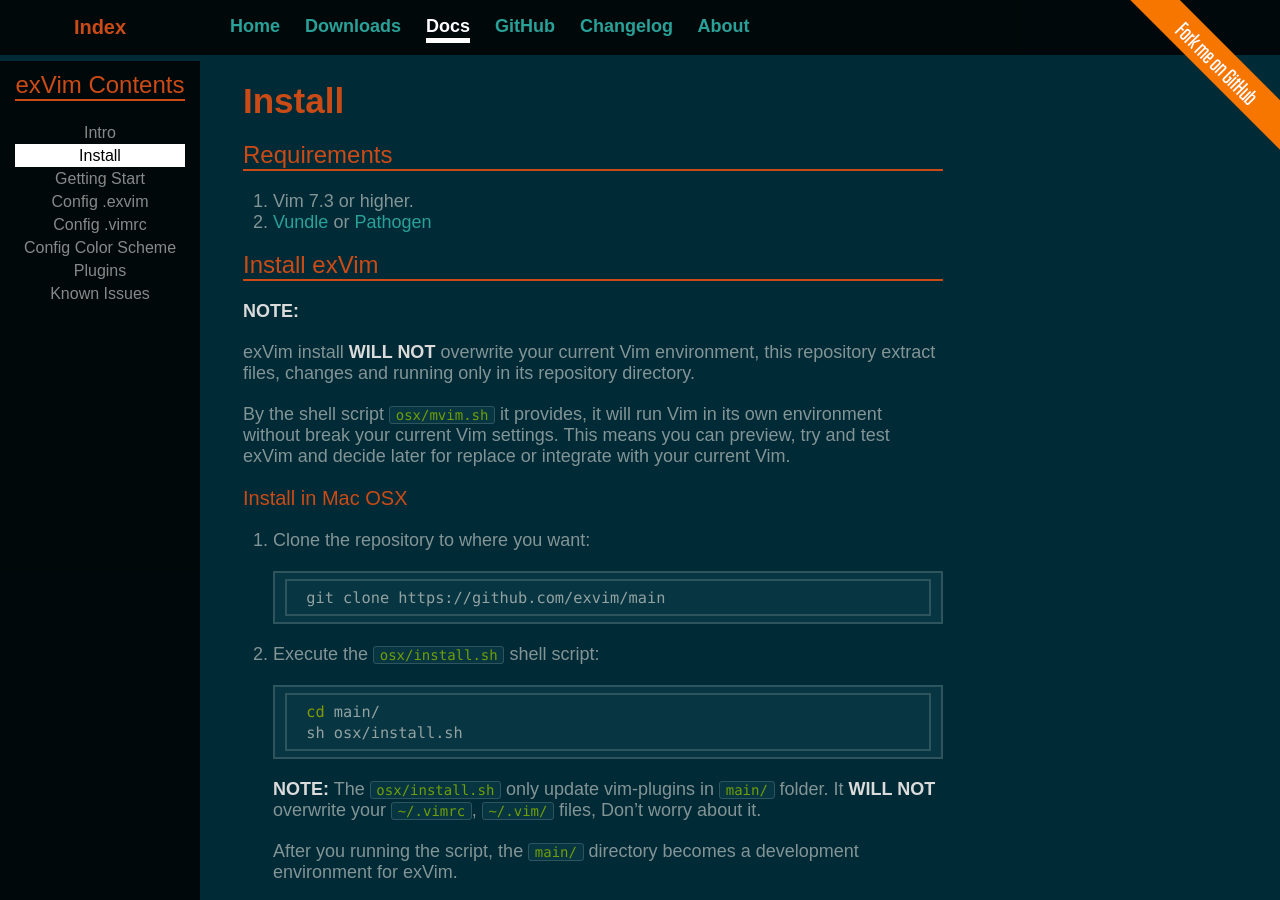
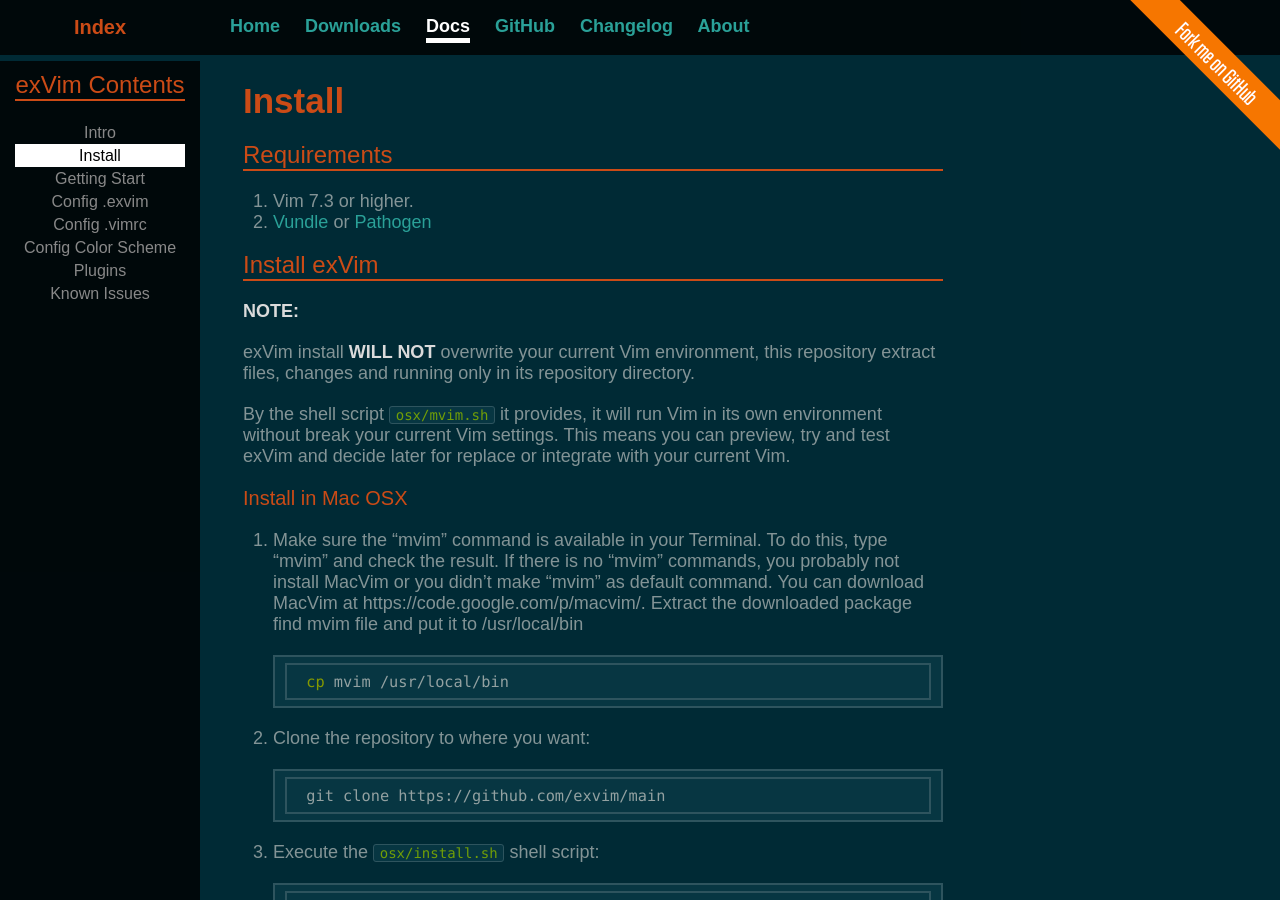
Before and after one commit to exvim/exvim.github.io, a Jekyll site: the page built from docs/install.md, in a window 1280 px wide and 900 px high. Built offline with Jekyll 4.4.1, drawn with Linux system fonts in a browser that asks for light colours; Markdown is read by kramdown in place of the engine named in the settings.

Commit message:
update command

````diff
--- a/docs/install.md
+++ b/docs/install.md
@@ -22,6 +22,16 @@
 and decide later for replace or integrate with your current Vim.
 
 ### Install in Mac OSX
+
+1. Make sure the "mvim" command is available in your Terminal. To do this, type "mvim"
+and check the result. If there is no "mvim" commands, you probably not install MacVim
+or you didn't make "mvim" as default command. You can download MacVim at
+https://code.google.com/p/macvim/. Extract the downloaded package find mvim file and put
+it to /usr/local/bin
+
+    ```bash
+    cp mvim /usr/local/bin
+    ```
 
 1. Clone the repository to where you want:
 
````
